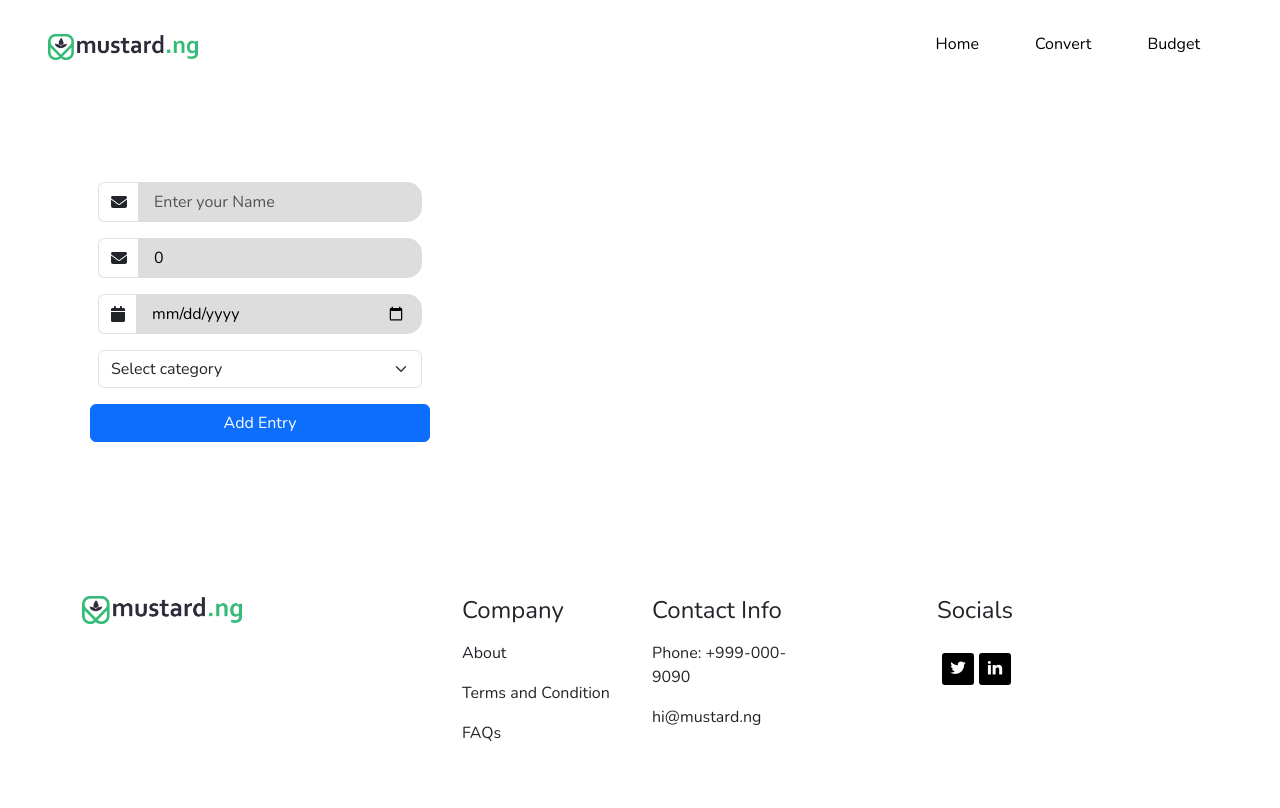
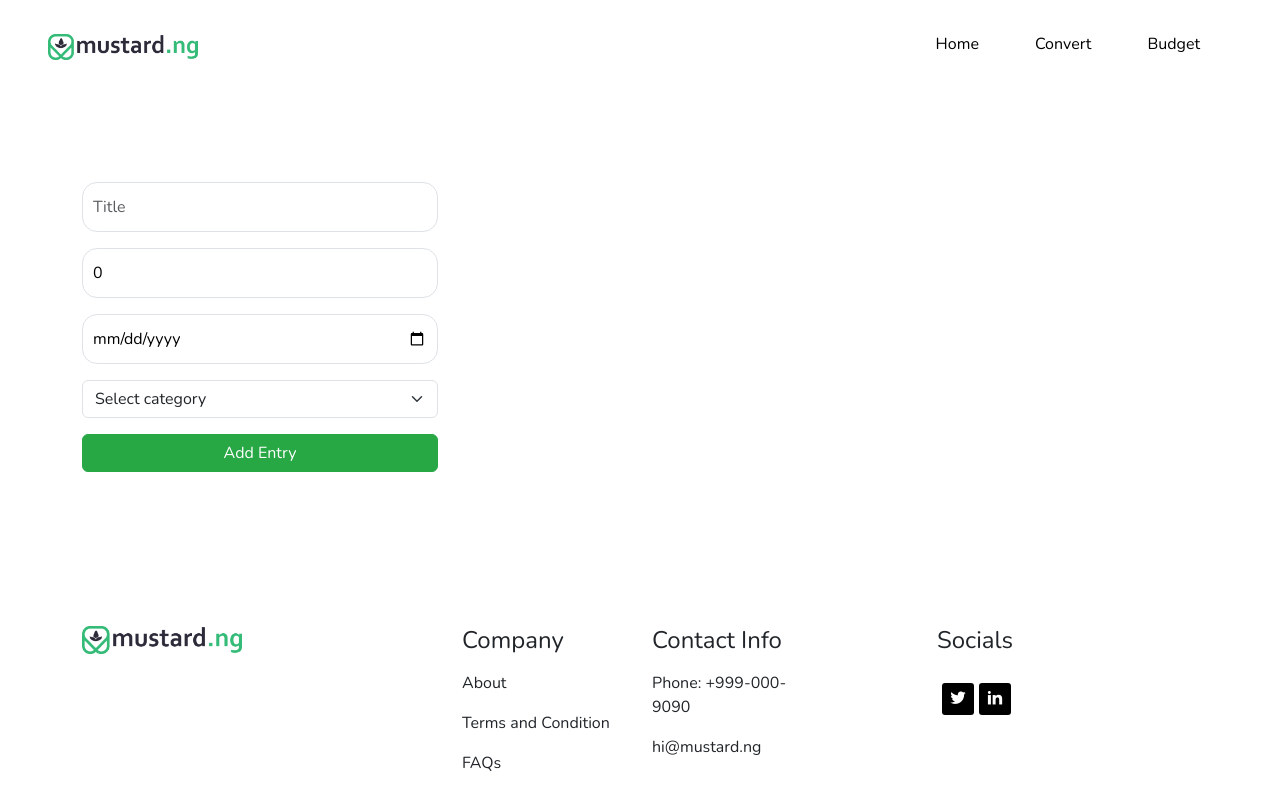
Before and after one commit to MasterIfeanyi/react-stocks-interview, a React (Create React App) app: page /budget in a window 1280 px wide. Shown: the top 808 px of the page. Built offline with nearby package versions, Linux system fonts and the light colour scheme.

Commit message:
fix form padding

```diff
--- a/src/components/Budget/Budget.jsx
+++ b/src/components/Budget/Budget.jsx
@@ -8,7 +8,7 @@ const Budget = () => {
     <section className='section'>
         <div className="container">
             <div className="row align-items-center">
-                <div className="col-lg-4 col-md-5">
+                <div className="col-lg-4 col-md-6">
                     <BudgetForm />
                 </div>
             </div>
--- /dev/null
+++ b/src/components/Budget/subComponents/BudgetForm.css
@@ -0,0 +1,37 @@
+.form-control, .form-select,
+.input-group-text
+{
+  border-color: #dee2e6;
+  outline: none;
+  box-shadow: none;
+  padding: 12px 10px
+}
+
+.form-control:focus, .custom-input-group .form-select:focus,
+.input-group-text:focus
+{
+  border-color: #212529;
+  outline: none;
+  box-shadow: none;
+  border-color: #ced4da;
+}
+
+.custom-input-group input {
+  border-color: #dee2e6;
+  outline: none;
+  box-shadow: none;
+  padding: 12px 10px;
+}
+
+.custom-input-group input:focus {
+    border-color: #212529;
+    outline: none;
+    box-shadow: none;
+    border-color: #ced4da;
+    border-color: #212529;
+}
+
+.custom-btn-group .btn-brand:hover {
+    background-color: var(--brand);
+    color: white;
+}
--- a/src/components/Budget/subComponents/BudgetForm.jsx
+++ b/src/components/Budget/subComponents/BudgetForm.jsx
@@ -1,6 +1,8 @@
 import {useState} from 'react'
 import { FontAwesomeIcon } from "@fortawesome/react-fontawesome"
 import { faEnvelope, faLock, faEye, faEyeSlash, faCalendar } from "@fortawesome/free-solid-svg-icons"
+
+import "./BudgetForm.css"
 
 
 const BudgetForm = () => {
@@ -16,17 +18,14 @@ const BudgetForm = () => {
 
 
   return (
-    <form onSubmit={handleSubmit} className='row g-3 px-3'>
+    <form onSubmit={handleSubmit} className='row g-3'>
 
       <div className="input-group custom-input-group">
-        <span className="input-group-text bg-white border-end-0">
-          <FontAwesomeIcon icon={faEnvelope} />
-        </span>
 
         <input
           type="text"
-          className="form-control border-start-0"
-          placeholder="Enter your Name"
+          className="form-control"
+          placeholder="Title"
           value={name}
           onChange={(e) => setName(e.target.value)}
         />
@@ -34,13 +33,11 @@ const BudgetForm = () => {
 
 
       <div className="input-group custom-input-group">
-        <span className="input-group-text bg-white border-end-0">
-          <FontAwesomeIcon icon={faEnvelope} />
-        </span>
+
 
         <input
           type="number"
-          className="form-control border-start-0"
+          className="form-control"
           placeholder="Price"
           min="0"
           value={amount}
@@ -50,13 +47,10 @@ const BudgetForm = () => {
 
 
       <div className="input-group custom-input-group">
-        <span className="input-group-text bg-white border-end-0">
-          <FontAwesomeIcon icon={faCalendar} />
-        </span>
 
         <input
           type="date"
-          className='form-control border-start-0'
+          className='form-control'
           id="date"
           name="date"
           value={date}
@@ -85,9 +79,11 @@ const BudgetForm = () => {
         </select>
       </div>
 
-      <button type="submit" className="btn btn-primary w-100">
-        Add Entry
-      </button>
+      <div className='w-100 custom-btn-group'>
+        <button type="submit" className="btn btn-brand w-100">
+          Add Entry
+        </button>
+      </div>
     </form>
   )
 }
--- a/src/index.css
+++ b/src/index.css
@@ -256,16 +256,18 @@ section {
 }
 
 
-
+form {
+  padding: 0;
+}
 
 
 form .form-control{
   color: black;
-  border: black;
+  border: 1px solid black;
 	outline: none;
   border-radius: 15px;
   padding: 0.5rem 1rem;
-  background-color: #ddd;
+  background-color: white;
 }
 
 form .form-control:focus{
```
